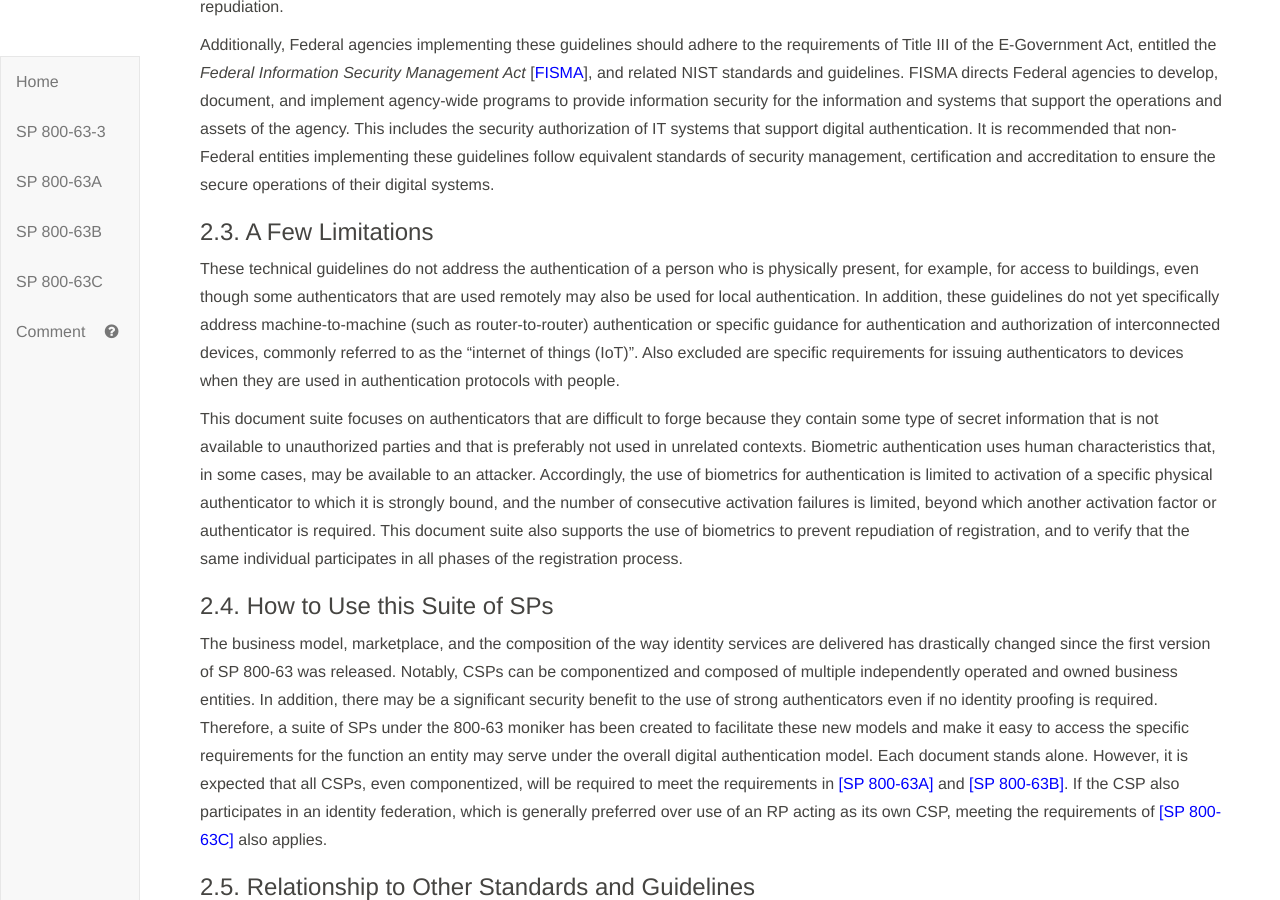
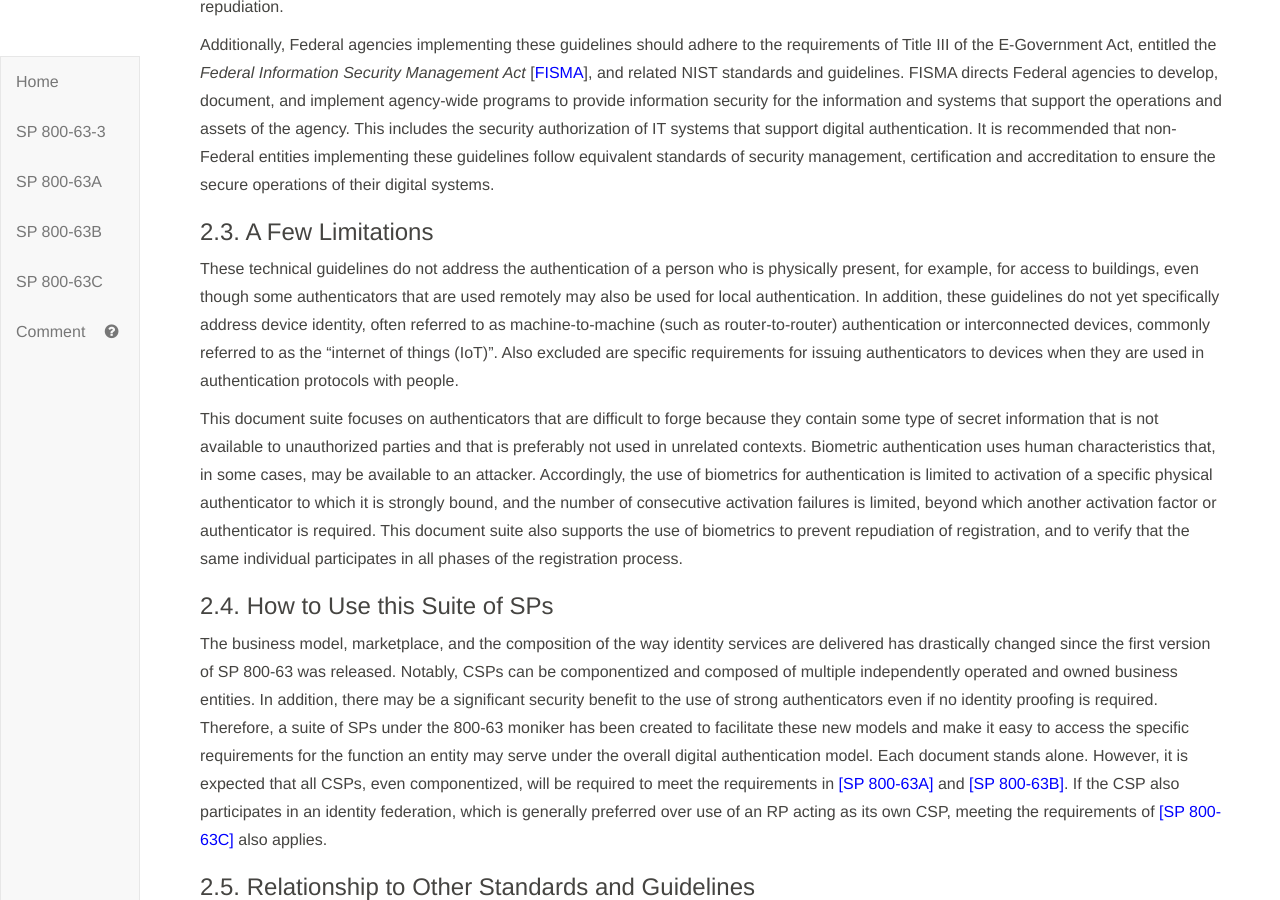
Before and after one commit to usnistgov/800-63-3, a Jekyll site: the page built from sp800-63-3/sec1_2_introduction.md, in a window 1280 px wide and 900 px high, scrolled down 2600 px. Built offline with Jekyll 4.4.1, drawn with Linux system fonts in a browser that asks for light colours; our own code applies the rules of GitHub Pages for plain Markdown files.

Commit message:
Closes #691

```diff
--- a/sp800-63-3/sec1_2_introduction.md
+++ b/sp800-63-3/sec1_2_introduction.md
@@ -87,7 +87,7 @@ These technical guidelines do not address the
 authentication of a person who is physically present, for example, for
 access to buildings, even though some authenticators that are used
 remotely may also be used for local authentication. In addition, these guidelines do not yet specifically address
-machine-to-machine (such as router-to-router) authentication or specific guidance for authentication and authorization of interconnected devices, commonly referred to as the "internet of things (IoT)". Also excluded are specific requirements for issuing authenticators to devices when they are used in
+device identity, often referred to as machine-to-machine (such as router-to-router) authentication or interconnected devices, commonly referred to as the "internet of things (IoT)". Also excluded are specific requirements for issuing authenticators to devices when they are used in
 authentication protocols with people.
 
 This document suite focuses on authenticators that are difficult to forge because they contain some type of secret information that is not available to unauthorized parties and that is preferably not used in unrelated contexts. Biometric authentication uses human characteristics that, in some cases, may be available to an attacker. Accordingly, the use of biometrics for authentication is limited to activation of a specific physical authenticator to which it is strongly bound, and the number of consecutive activation failures is limited, beyond which another activation factor or authenticator is required. This document suite also supports the use of biometrics to prevent repudiation of registration, and to verify that the same individual participates in all phases of the registration process.
```
